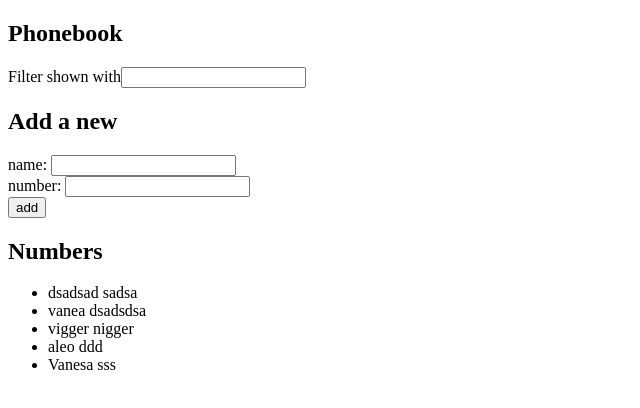
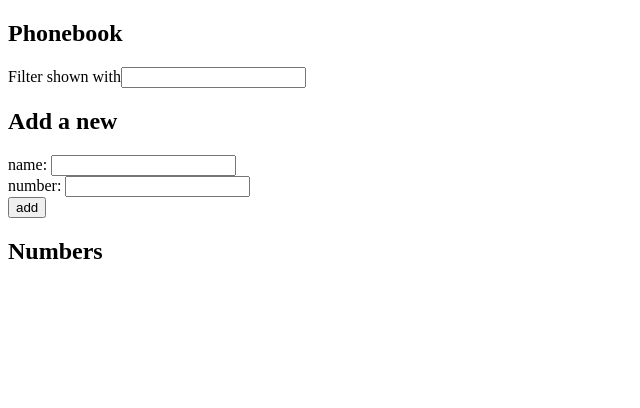
Before and after one commit to xant3r0/Full-Stack-Open, a React (Vite) app in the folder part2/phonebook/: page / in a window 1280 px wide. Shown: the top 408 px of the page, without its empty margins (0-640 px from the left). Built offline with nearby package versions, Linux system fonts and the light colour scheme; data requests are answered from the project's data file.

Commit message:
Completed ex 2.14

```diff
--- a/part2/phonebook/db.json
+++ b/part2/phonebook/db.json
@@ -1,30 +1,4 @@
 {
-  "persons": [
-    {
-      "name": "dsadsad",
-      "number": "sadsa",
-      "id": "tT8toGVYMPU"
-    },
-    {
-      "name": "vanea",
-      "number": "dsadsdsa",
-      "id": "QkgVwnUogwg"
-    },
-    {
-      "name": "vigger",
-      "number": "nigger",
-      "id": "Nkt2dJDE5t4"
-    },
-    {
-      "name": "aleo",
-      "number": "ddd",
-      "id": "IYNVMwNJkCw"
-    },
-    {
-      "name": "Vanesa",
-      "number": "sss",
-      "id": "pSs9plwMbg8"
-    }
-  ],
+  "persons": [],
   "$schema": "./node_modules/json-server/schema.json"
 }
--- a/part2/phonebook/src/App.jsx
+++ b/part2/phonebook/src/App.jsx
@@ -6,15 +6,13 @@ import PersonsService from "./services/Persons.js"
 
 const App = () => {
   const getPersonsFromServer = () => {
-      PersonsService.getAllPersons().then(res => setPersons(res.data)).catch(e => console.log(e))
+      PersonsService.getAllPersons().then(data => setPersons(data))
   }
   const [persons, setPersons] = useState([])
   const [newName, setNewName] = useState('')
   const [newNumber, setNewNumber] = useState('')
   const [filterName,setNewFilter] = useState('')
-  const filterHandler = (event) => {
-      setNewFilter(event.target.value)
-  }
+  const filterHandler = (event) => setNewFilter(event.target.value)
   const filteredPersons = persons.filter(person =>
       person.name.toLowerCase().startsWith(filterName.toLowerCase())
   )
@@ -33,15 +31,22 @@ const App = () => {
        setNewName('')
        setNewNumber('')
      } else {
-       PersonsService.addPersonToDb({name:newName,number:newNumber})
-           .then(res => setPersons(persons.concat(res.data)))
-           .catch(e => console.log(e))
+       PersonsService.addPersonToDb({name:newName ,number:newNumber, id:Date.now()}).then(data => setPersons(persons.concat(data)))
        setNewName('')
        setNewNumber('')
      }
   }
 
-   useEffect(getPersonsFromServer, []);
+  const deletePerson = (userId,personName) => {
+      if(window.confirm(`Delete ${personName} ?`)) {
+          PersonsService.deleteUserFromDb(userId)
+              .then(
+                  data => setPersons(persons.filter(person => person.id !== data.id))
+              )
+      }
+  }
+
+  useEffect(getPersonsFromServer, []);
 
   return (
       <div>
@@ -50,7 +55,7 @@ const App = () => {
         <h2>Add a new</h2>
         <PersonForm valuesAndHandlers={[newName,nameHandler,newNumber,numberHandler,addPerson]}></PersonForm>
         <h2>Numbers</h2>
-        <Persons filteredPersons={filteredPersons}></Persons>
+        <Persons filteredPersons={filteredPersons} deletePerson={deletePerson}></Persons>
       </div>
   )
 }
--- a/part2/phonebook/src/components/Person.jsx
+++ b/part2/phonebook/src/components/Person.jsx
@@ -1,7 +1,7 @@
-const Person = ({personData}) => {
-    const {name,number} = personData
+const Person = ({personData,deletePerson}) => {
+    const {name,number,id} = personData
     return (
-        <li>{name} {number}</li>
+        <li>{name} {number} <button onClick={() =>  deletePerson(id,name)}>Delete</button></li>
     )
 }
 
--- a/part2/phonebook/src/components/Persons.jsx
+++ b/part2/phonebook/src/components/Persons.jsx
@@ -1,10 +1,10 @@
 import Person from "./Person.jsx";
 
-const Persons = ({filteredPersons}) => {
+const Persons = ({filteredPersons,deletePerson}) => {
     return(
         <ul>
             {
-                filteredPersons.map(person => <Person personData={person} key={person.name}/>)
+                filteredPersons.map(person => <Person personData={person} key={person.name} deletePerson={deletePerson}/>)
             }
         </ul>
     )
--- a/part2/phonebook/src/services/Persons.js
+++ b/part2/phonebook/src/services/Persons.js
@@ -2,11 +2,16 @@ import axios from 'axios'
 const baseUrl = 'http://localhost:3001/persons'
 
 const getAllPersons = () => {
-    return axios.get(baseUrl)
+    const res = axios.get(baseUrl)
+    return res.then(res => res.data)
 }
 
 const addPersonToDb = (userObj) => {
-    return axios.post(baseUrl,userObj)
+    return axios.post(baseUrl,userObj).then(res => res.data)
 }
 
-export default {getAllPersons,addPersonToDb}
+const deleteUserFromDb = (userId) => {
+    return axios.delete(`${baseUrl}/${userId}`).then(res => res.data)
+}
+
+export default {getAllPersons,addPersonToDb,deleteUserFromDb}
```
